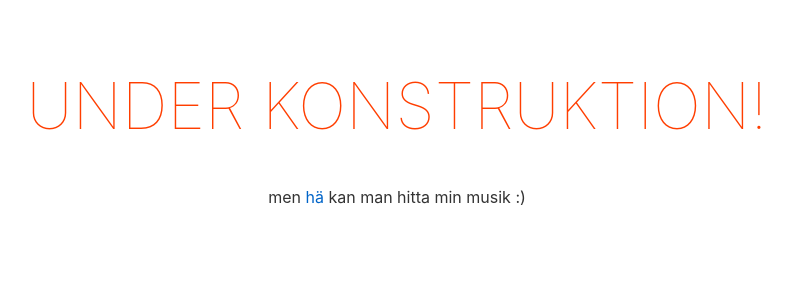
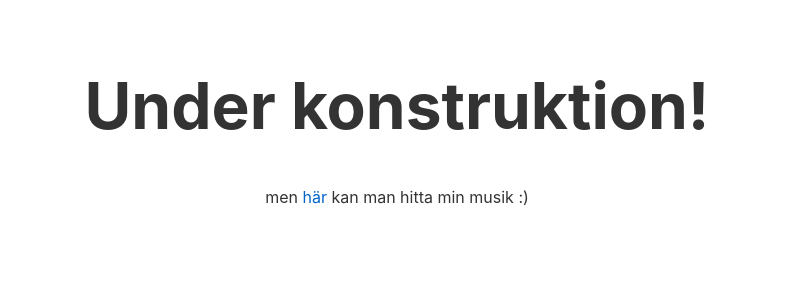
Before and after one commit to alfvar/alfvar-web-sandbox, a Svelte app: page / in a window 1280 px wide. Shown: the top 300 px of the page, without its empty margins (243-1035 px from the left). Built offline with nearby package versions, Linux system fonts and the light colour scheme.

Commit message:
lite styling

```diff
--- a/src/App.svelte
+++ b/src/App.svelte
@@ -1,6 +1,6 @@
 <main>
 	<h1>Under konstruktion!</h1>
-	<p>men <a href="https://svelte.dev/tutorial">hä</a> kan man hitta min musik :)</p>
+	<p>men <a href="https://svelte.dev/tutorial">här</a> kan man hitta min musik :)</p>
 </main>
 
 <style>
@@ -12,10 +12,7 @@
 	}
 
 	h1 {
-		color: #ff3e00;
-		text-transform: uppercase;
 		font-size: 4em;
-		font-weight: 100;
 	}
 
 	@media (min-width: 640px) {
```
